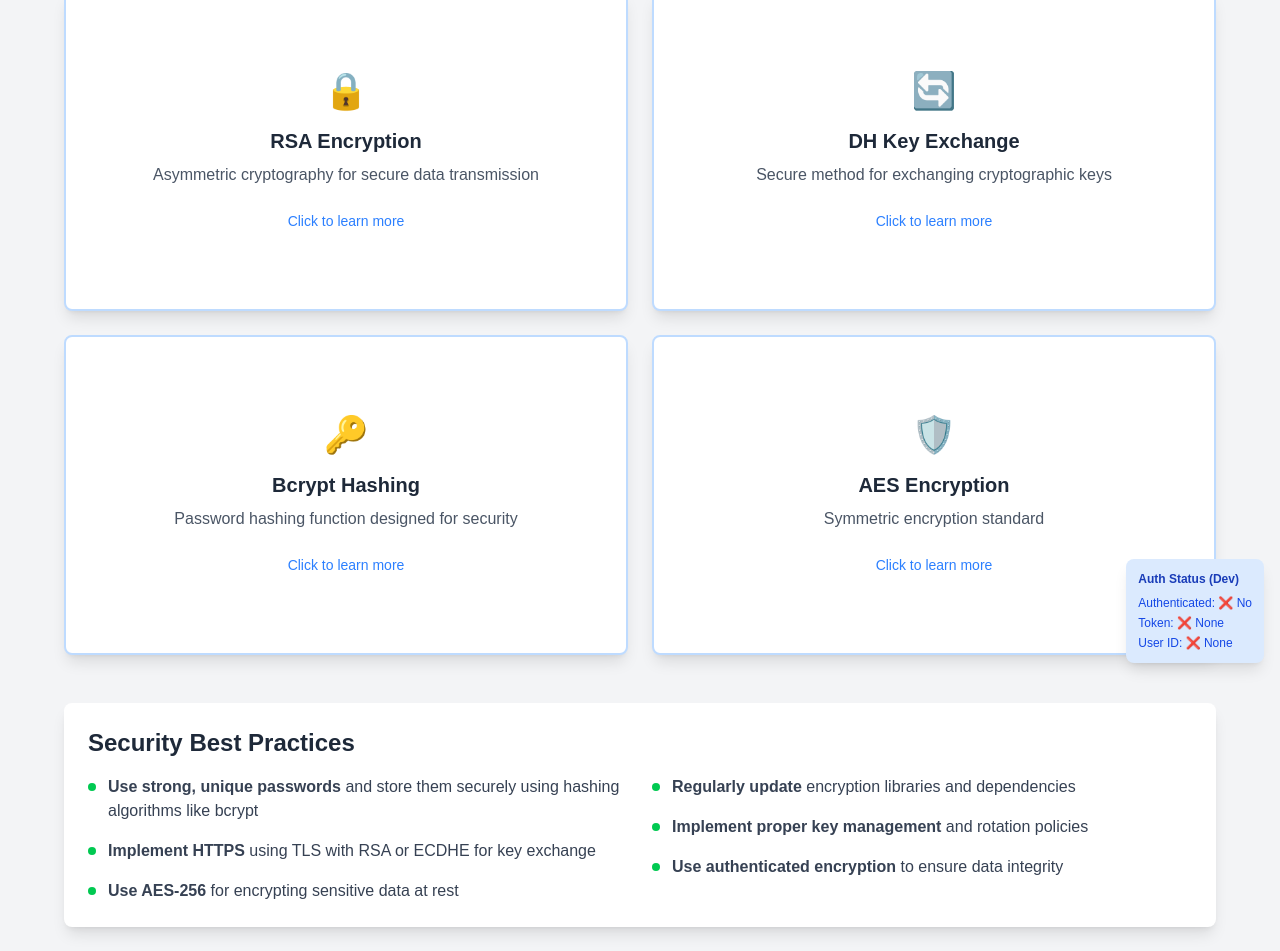
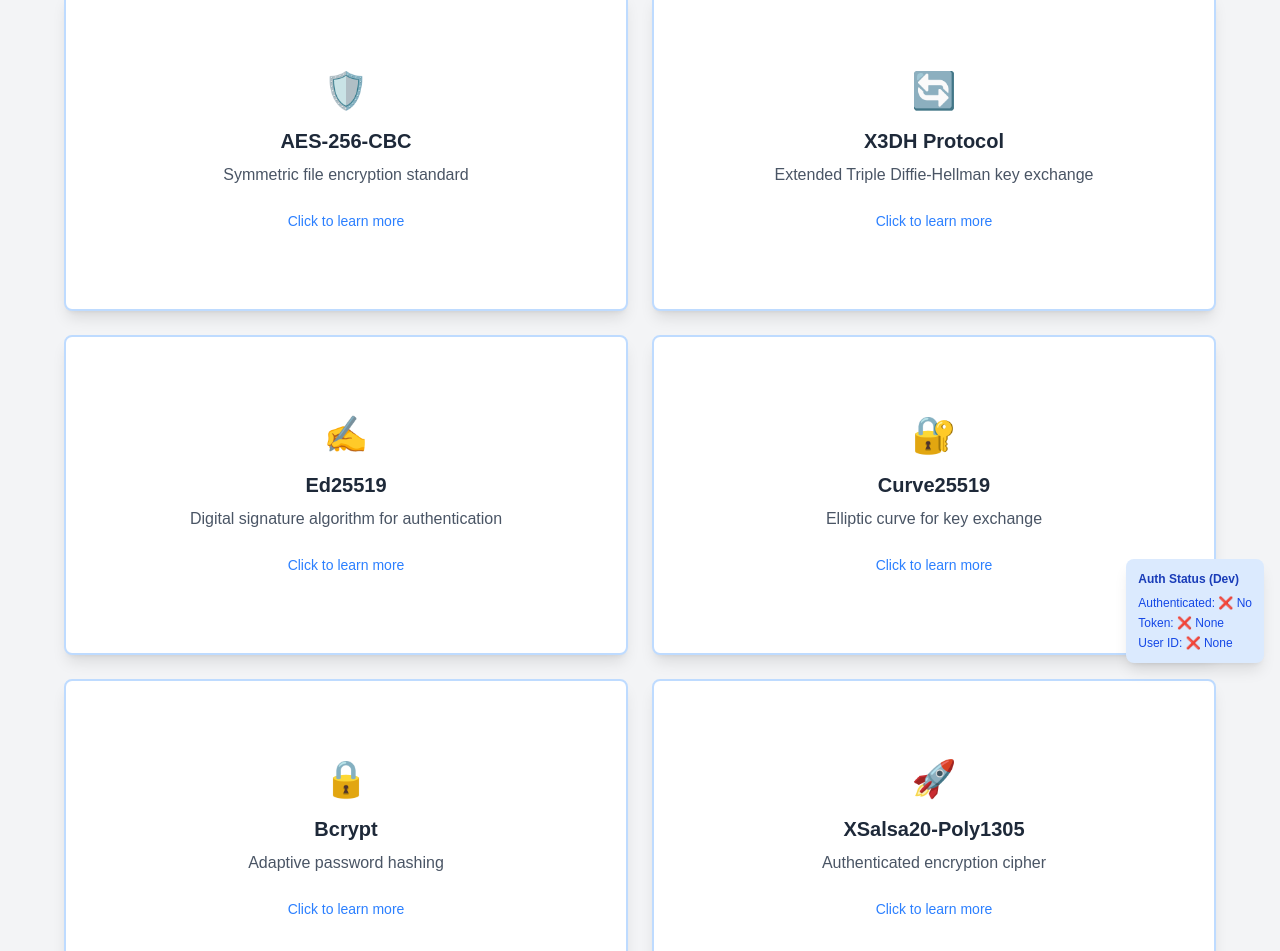
Before and after one commit to COS301-SE-2025/Secure-File-Sharing-Platform, a Next.js app in the folder sfsp-ui/: page /Support/Security in a window 1280 px wide. Shown: the part 121-1072 px from the top of the page. Built offline with nearby package versions, Linux system fonts and the light colour scheme.

Commit message:
Co-authored-by: TiyisoWolfiez <tiyisoh6@gmail.com> Co-authored-by: SibusisoZotwayo22591380 <u22591380@tuks.co.za> Co-authored-by: AntiDope00 <tmakhene21@gmail.com>

```diff
--- a/sfsp-ui/app/Support/Security/page.js
+++ b/sfsp-ui/app/Support/Security/page.js
@@ -22,59 +22,143 @@ const SecurityPage = ({ onNavigate }) => {
 
   const encryptionMethods = [
     {
-      id: 'rsa',
-      name: 'RSA Encryption',
-      icon: '🔒',
+      id: 'aes-256',
+      name: 'AES-256-CBC',
+      icon: '🛡️',
       front: {
-        title: 'RSA Encryption',
-        description: 'Asymmetric cryptography for secure data transmission'
+        title: 'AES-256-CBC',
+        description: 'Symmetric file encryption standard'
       },
       back: {
-        usage: 'Used for secure data transmission, digital signatures, SSL/TLS certificates',
-        explanation: 'RSA uses a public key for encryption and a private key for decryption. It relies on the practical difficulty of factoring the product of two large prime numbers.',
-        strengths: ['Secure key exchange', 'Digital signatures', 'Widely adopted']
+        usage: 'Used for encrypting files at rest and during transmission, mnemonic-based recovery encryption',
+        explanation: 'Advanced Encryption Standard with 256-bit keys in CBC mode. Our platform uses it for encrypting user files before storage and for securing recovery keys with PBKDF2-derived keys from mnemonics.',
+        strengths: ['256-bit key length', 'Fast encryption/decryption', 'Industry standard', 'Hardware accelerated']
       }
     },
     {
-      id: 'diffie-hellman',
-      name: 'Diffie-Hellman Key Exchange',
+      id: 'x3dh',
+      name: 'X3DH Key Agreement',
       icon: '🔄',
       front: {
-        title: 'DH Key Exchange',
-        description: 'Secure method for exchanging cryptographic keys'
+        title: 'X3DH Protocol',
+        description: 'Extended Triple Diffie-Hellman key exchange'
       },
       back: {
-        usage: 'Used in SSL/TLS, VPNs, SSH for establishing shared secrets over insecure channels',
-        explanation: 'Allows two parties to establish a shared secret over an insecure channel without prior communication. The security relies on the discrete logarithm problem.',
-        strengths: ['Perfect forward secrecy', 'Secure key establishment', 'No pre-shared keys needed']
+        usage: 'Used for secure file sharing between users, establishing shared secrets without prior communication',
+        explanation: 'X3DH combines identity keys, signed prekeys, one-time prekeys, and ephemeral keys to create a shared secret. Enables end-to-end encrypted file sharing with forward secrecy and deniability.',
+        strengths: ['Perfect forward secrecy', 'Asynchronous messaging', 'Deniable authentication', 'Multiple DH exchanges']
+      }
+    },
+    {
+      id: 'ed25519',
+      name: 'Ed25519 Signatures',
+      icon: '✍️',
+      front: {
+        title: 'Ed25519',
+        description: 'Digital signature algorithm for authentication'
+      },
+      back: {
+        usage: 'Used for identity keys, signed prekeys, file integrity verification, and authentication',
+        explanation: 'EdDSA signature scheme using Curve25519. Provides fast, secure digital signatures for verifying file authenticity and sender identity with small signature sizes.',
+        strengths: ['Fast signature generation', 'Small key and signature sizes', 'Deterministic', 'Side-channel resistant']
+      }
+    },
+    {
+      id: 'curve25519',
+      name: 'Curve25519 ECDH',
+      icon: '🔐',
+      front: {
+        title: 'Curve25519',
+        description: 'Elliptic curve for key exchange'
+      },
+      back: {
+        usage: 'Used in X3DH protocol for Diffie-Hellman exchanges, ephemeral key generation',
+        explanation: 'High-performance elliptic curve for Diffie-Hellman key exchange. Converted from Ed25519 keys for use in X3DH protocol to establish shared secrets between users.',
+        strengths: ['High security margin', 'Fast computation', 'Constant-time operations', 'Widely audited']
       }
     },
     {
       id: 'bcrypt',
-      name: 'Bcrypt Hashing',
-      icon: '🔑',
+      name: 'Bcrypt',
+      icon: '🔒',
       front: {
-        title: 'Bcrypt Hashing',
-        description: 'Password hashing function designed for security'
+        title: 'Bcrypt',
+        description: 'Adaptive password hashing'
       },
       back: {
-        usage: 'Used for password storage, user authentication systems',
+        usage: 'Used for frontend password hashing in user authentication',
         explanation: 'Bcrypt is an adaptive hash function based on the Blowfish cipher. It incorporates a salt and is intentionally slow to protect against brute-force attacks.',
-        strengths: ['Built-in salt', 'Adaptive to hardware improvements', 'Resistant to brute-force']
+        strengths: ['Built-in salt', 'Adaptive cost factor', 'Resistant to brute-force', 'Battle-tested']
       }
     },
     {
-      id: 'aes',
-      name: 'AES Encryption',
-      icon: '🛡️',
+      id: 'xsalsa20-poly1305',
+      name: 'XSalsa20-Poly1305',
+      icon: '🚀',
       front: {
-        title: 'AES Encryption',
-        description: 'Symmetric encryption standard'
+        title: 'XSalsa20-Poly1305',
+        description: 'Authenticated encryption cipher'
       },
       back: {
-        usage: 'Used in SSL/TLS, VPNs, disk encryption, file encryption, wireless security',
-        explanation: 'Advanced Encryption Standard is a symmetric-key algorithm that uses the same key for encryption and decryption. It operates on fixed block sizes and supports key sizes of 128, 192, and 256 bits.',
-        strengths: ['Fast and efficient', 'Highly secure', 'Hardware accelerated']
+        usage: 'Used via libsodium crypto_secretbox for encrypting files and keys with authentication',
+        explanation: 'Combines XSalsa20 stream cipher with Poly1305 MAC for authenticated encryption. Provides both confidentiality and integrity verification in a single operation.',
+        strengths: ['Fast performance', 'Authenticated encryption', 'Large nonce space', 'Simple API']
+      }
+    },
+    {
+      id: 'blake2b',
+      name: 'BLAKE2b',
+      icon: '⚡',
+      front: {
+        title: 'BLAKE2b',
+        description: 'Fast cryptographic hash function'
+      },
+      back: {
+        usage: 'Used via libsodium crypto_generichash for file integrity checks and key derivation in X3DH',
+        explanation: 'Cryptographic hash function faster than MD5, SHA-1, SHA-2, and SHA-3, yet as secure as SHA-3. Used for hashing combined DH outputs and verifying file integrity.',
+        strengths: ['Extremely fast', 'Secure as SHA-3', 'Keyed hashing support', 'Variable output length']
+      }
+    },
+    {
+      id: 'jwt',
+      name: 'JWT (HS256)',
+      icon: '🎫',
+      front: {
+        title: 'JSON Web Tokens',
+        description: 'Secure authentication tokens'
+      },
+      back: {
+        usage: 'Used for user authentication, session management, and API authorization',
+        explanation: 'JWTs with HMAC-SHA256 signatures provide stateless authentication. Tokens contain user identity and are verified on each API request without database lookups.',
+        strengths: ['Stateless authentication', 'Signed tokens', 'Standard format', 'Easy to verify']
+      }
+    },
+    {
+      id: 'tls',
+      name: 'TLS/HTTPS',
+      icon: '🌐',
+      front: {
+        title: 'Transport Layer Security',
+        description: 'Secure network communication'
+      },
+      back: {
+        usage: 'Used for all client-server communications, API calls, and file transfers',
+        explanation: 'TLS encrypts all data in transit between users and servers. Ensures that encrypted files remain protected even during upload/download over the network.',
+        strengths: ['Industry standard', 'End-to-end encryption', 'Certificate validation', 'Forward secrecy']
+      }
+    },
+    {
+      id: '256-bit-keys',
+      name: '256-bit Key Length',
+      icon: '🔑',
+      front: {
+        title: '256-bit Keys',
+        description: 'High-security encryption standard'
+      },
+      back: {
+        usage: 'Used across AES, X3DH, Ed25519, Curve25519, and bcrypt for strong security',
+        explanation: '256-bit keys provide a high level of security against brute-force attacks. Our platform consistently uses 256-bit keys to ensure robust protection of user data.',
+        strengths: ['High security margin', 'Resistant to brute-force', 'Industry recommended', 'Future-proof']
       }
     }
   ];
```
